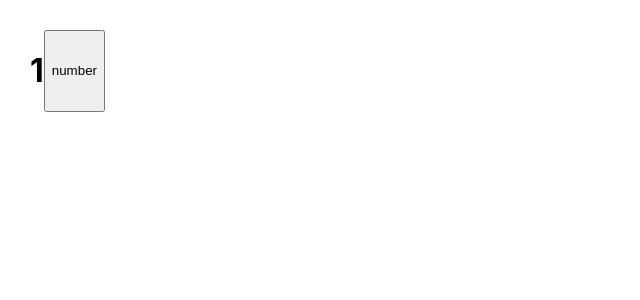
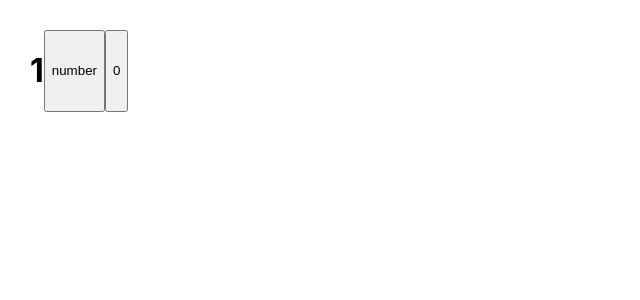
Before and after one commit to UlianaOr/MicroTask, a React (Create React App) app: page / in a window 1280 px wide. Shown: the top 300 px of the page, without its empty margins (0-640 px from the left). Built offline with nearby package versions, Linux system fonts and the light colour scheme.

Commit message:
newButton

```diff
--- a/src/App.tsx
+++ b/src/App.tsx
@@ -11,12 +11,22 @@ function App () {
         console.log(a)
     }
 
+    let [b, setB]=useState (2)
+
+    const onClickHandler1=()=> {
+        setB(++a);
+        console.log (a)
+
+    }
+
 
 
 return (
     <div className='App'>
         <h1>{a}</h1>
         <button onClick={onClickHandler}>number</button>
+        <button onClick={onClickHandler1}>0</button>
+
     </div>
 )
 }
@@ -61,4 +71,5 @@ return (
     );
 }*/}
 
+
 export default App;
```
